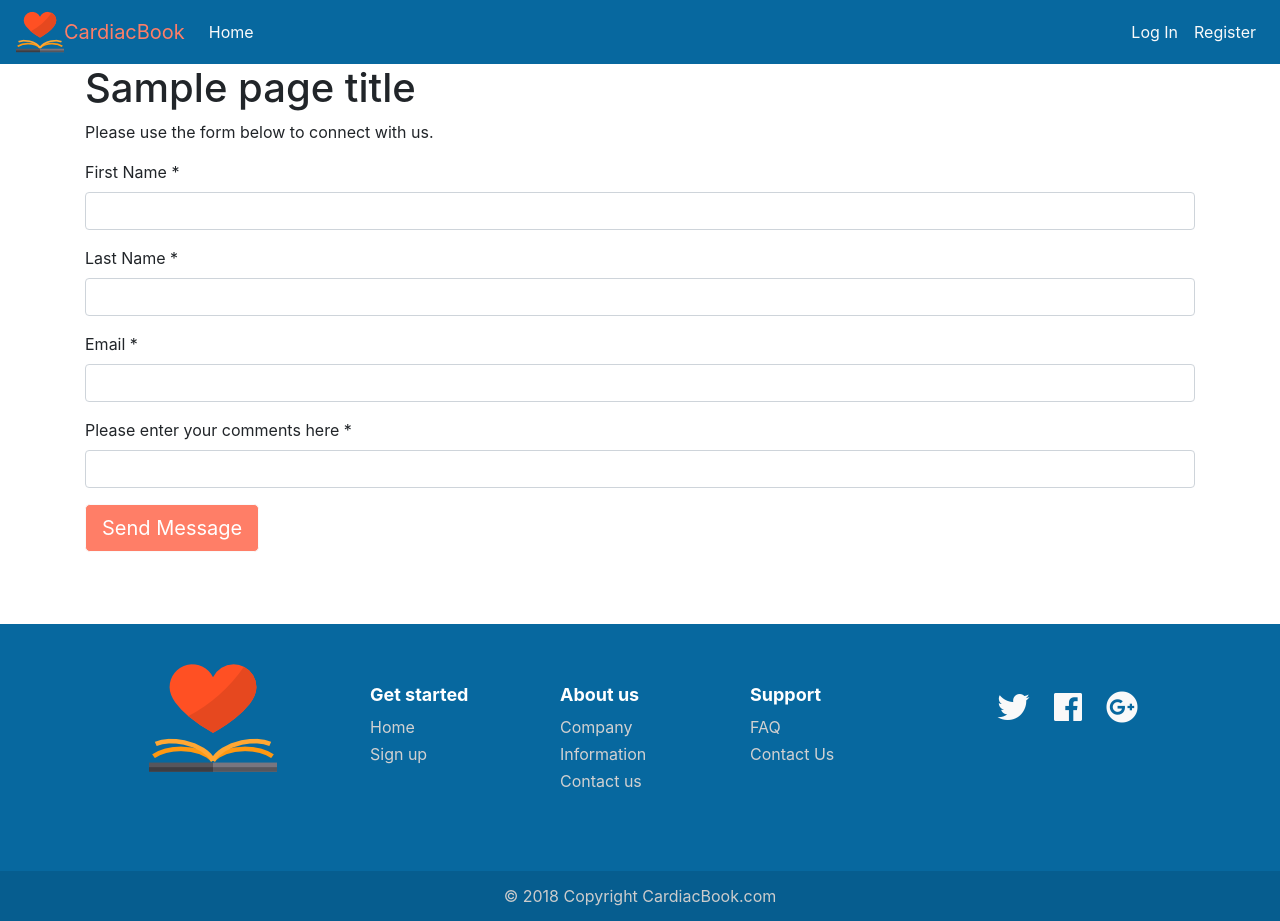
After one commit to farbodab/cardiacpedia, a Flask app: template cardiacpedia/templates/connect.html in a window 1280 px wide. The commit adds this page. Run offline with Flask 2, Linux system fonts and the light colour scheme; the template is opened without the code that fills it: values that come from a table or form of the project are taken from there, most other values are stand-ins (such as "Sample title", 1, 10 or a date in 2020); some libraries are stand-ins or nearby versions.

Commit message:
Changed homescreen and contact us

```diff
--- /dev/null
+++ b/cardiacpedia/core/forms.py
@@ -0,0 +1,11 @@
+from flask_wtf import FlaskForm
+from wtforms import IntegerField, StringField, PasswordField, SubmitField, SelectField, TextField
+from wtforms.validators import DataRequired, Email, EqualTo, Optional
+from wtforms import ValidationError
+
+class Contact(FlaskForm):
+    fname = StringField('First Name *', validators=[DataRequired(message='Please enter your first name')])
+    lname = StringField('Last Name *', validators=[DataRequired(message='Please enter your last name')])
+    email = StringField('Email *', validators=[DataRequired(message='Please enter your email'), Email(message='Please enter a valid email')])
+    comment = TextField('Please enter your comments here *', validators=[DataRequired('This field cannot be left blank')])
+    submit = SubmitField('Send Message')
--- a/cardiacpedia/templates/base.html
+++ b/cardiacpedia/templates/base.html
@@ -107,14 +107,14 @@
                       <h5>About us</h5>
                       <ul>
                           <li><a href="#">Company Information</a></li>
-                          <li><a href="#">Contact us</a></li>
+                          <li><a href="{{ url_for('core.contact')}}">Contact us</a></li>
                       </ul>
                   </div>
                   <div class="col-sm-2">
                       <h5>Support</h5>
                       <ul>
                           <li><a href="#">FAQ</a></li>
-                          <li><a href="#">Contact Us</a></li>
+                          <li><a href="{{ url_for('core.contact')}}">Contact Us</a></li>
                       </ul>
                   </div>
                   <div class="col-sm-3">
--- /dev/null
+++ b/cardiacpedia/templates/connect.html
@@ -0,0 +1,20 @@
+{% extends 'base.html' %}
+{% from 'bootstrap/form.html' import render_field %}
+
+{% block content %}
+
+<h1>{{ page_title }}</h1>
+<p>Please use the form below to connect with us. </p>
+
+<form class="form-group" method="POST">
+{{ form.hidden_tag() }}
+{{ render_field(form.fname) }}
+{{ render_field(form.lname) }}
+{{ render_field(form.email) }}
+{{ render_field(form.comment)}}
+<div class="form-group">
+		{{ form.submit(class="btn btn-lg btn-primary") }}
+</div>
+</form>
+
+{% endblock %}
```
Also changed, not shown: cardiacpedia/core/views.py (+11 -0 lines), cardiacpedia/templates/index.html (+10 -10 lines), cardiacpedia/static/Dashboard.JPG (added), cardiacpedia/static/Search.JPG (added), 1 other file.
